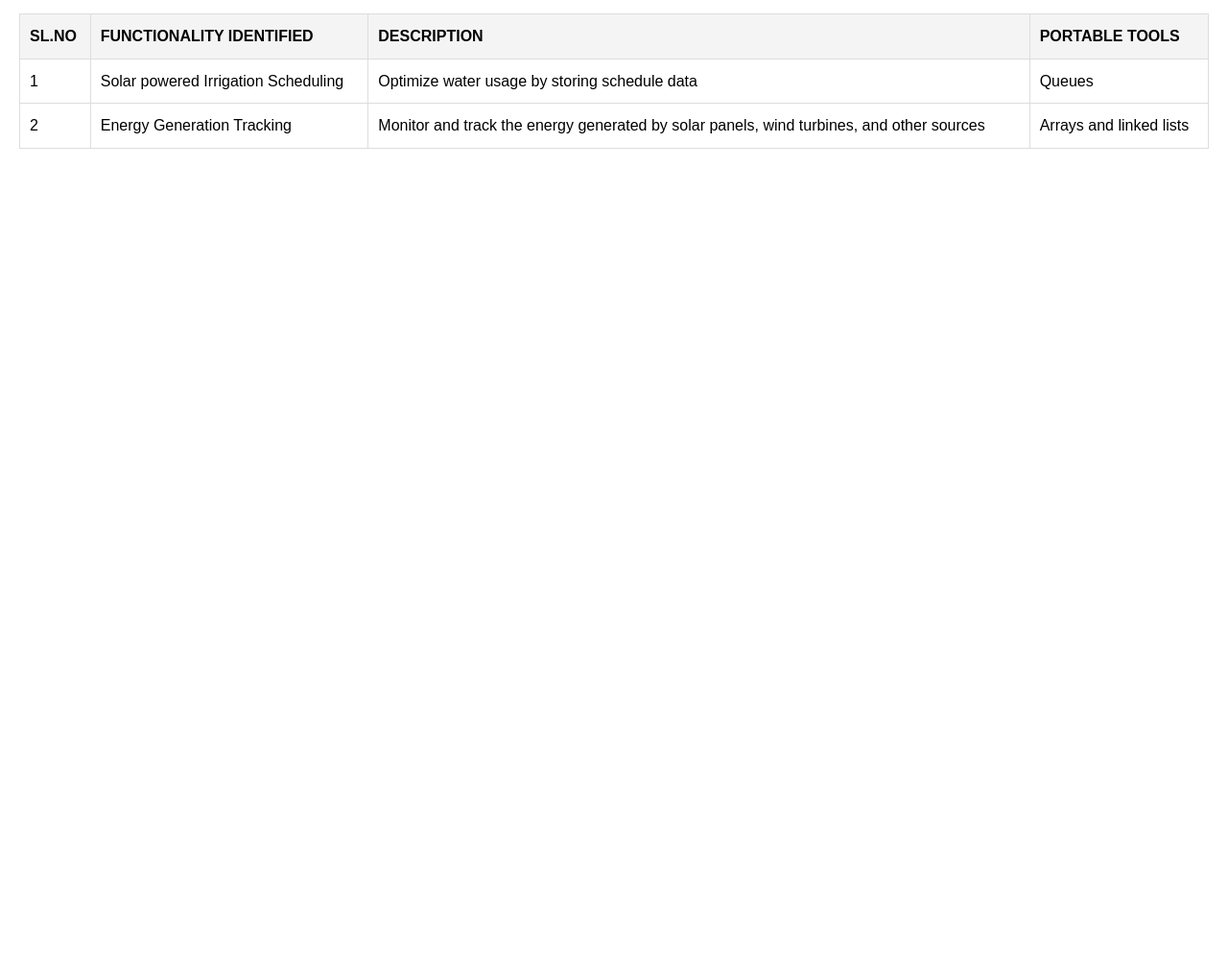
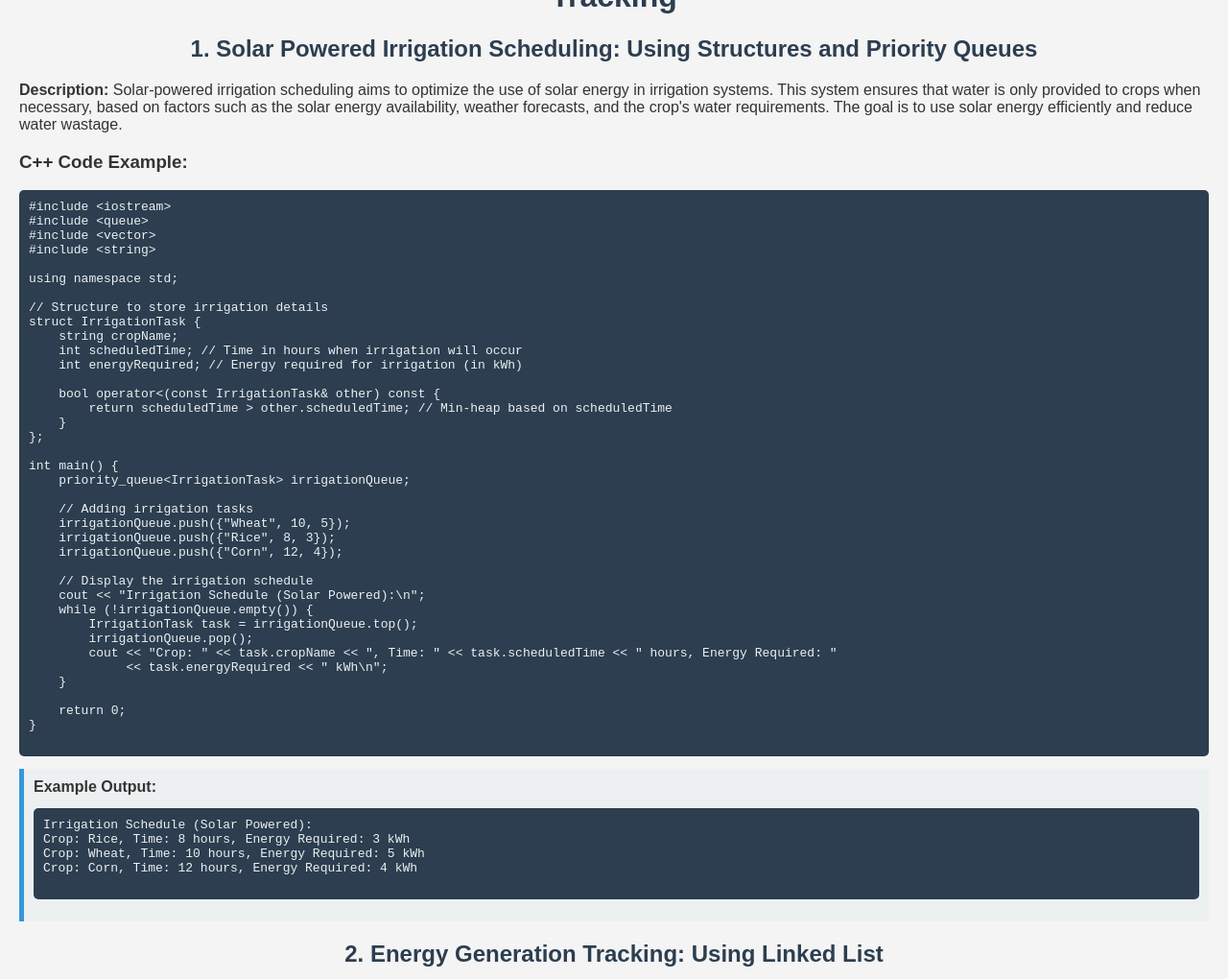
Before and after one commit to Maitripatil1407/Maitripatil1407.github.io, a plain HTML site: page codeimp.html in a window 1280 px wide. Shown: the part 80-1100 px from the top of the page at 96% size. Before the commit the page ends 800 px from the top, so only its background shows below. Drawn offline with Linux system fonts and the light colour scheme.

Commit message:
Update codeimp.html

```diff
--- a/codeimp.html
+++ b/codeimp.html
@@ -1,58 +1,206 @@
 <!DOCTYPE html>
 <html lang="en">
+
 <head>
     <meta charset="UTF-8">
     <meta name="viewport" content="width=device-width, initial-scale=1.0">
-    <title>Optimizing Agriculture with Renewable Energy</title>
+    <title>Business Cases - Solar Powered Irrigation Scheduling & Energy Generation Tracking</title>
     <style>
         body {
             font-family: Arial, sans-serif;
+            margin: 0;
+            padding: 0;
+            background-color: #f4f4f4;
+            color: #333;
+        }
+
+        h1,
+        h2 {
+            text-align: center;
+            color: #2c3e50;
+        }
+
+        .content {
             margin: 20px;
-            line-height: 1.6;
         }
-        table {
-            width: 100%;
-            border-collapse: collapse;
+
+        pre {
+            background-color: #2c3e50;
+            color: #ecf0f1;
+            padding: 10px;
+            border-radius: 5px;
+            overflow-x: auto;
+        }
+
+        .example-output {
+            background-color: #ecf0f1;
+            padding: 10px;
+            border-left: 5px solid #3498db;
             margin-bottom: 20px;
         }
-        table, th, td {
-            border: 1px solid #ddd;
-        }
-        th, td {
-            padding: 10px;
-            text-align: left;
-        }
-        th {
-            background-color: #f4f4f4;
+
+        .summary {
+            background-color: #ecf0f1;
+            padding: 15px;
+            border-left: 5px solid #3498db;
+            margin-top: 20px;
         }
     </style>
 </head>
+
 <body>
-    <h1>Optimizing Agriculture with Renewable Energy</h1>
+    <div class="content">
+        <h1>Business Cases - Solar Powered Irrigation Scheduling & Energy Generation Tracking</h1>
 
-    <table>
-        <thead>
-            <tr>
-                <th>SL.NO</th>
-                <th>FUNCTIONALITY IDENTIFIED</th>
-                <th>DESCRIPTION</th>
-                <th>PORTABLE TOOLS</th>
-            </tr>
-        </thead>
-        <tbody>
-            <tr>
-                <td>1</td>
-                <td>Solar powered Irrigation Scheduling</td>
-                <td>Optimize water usage by storing schedule data</td>
-                <td>Queues</td>
-            </tr>
-            <tr>
-                <td>2</td>
-                <td>Energy Generation Tracking</td>
-                <td>Monitor and track the energy generated by solar panels, wind turbines, and other sources</td>
-                <td>Arrays and linked lists</td>
-            </tr>
-        </tbody>
-    </table>
+        <section>
+            <h2>1. Solar Powered Irrigation Scheduling: Using Structures and Priority Queues</h2>
+            <p><strong>Description:</strong> Solar-powered irrigation scheduling aims to optimize the use of solar energy in irrigation systems. This system ensures that water is only provided to crops when necessary, based on factors such as the solar energy availability, weather forecasts, and the crop's water requirements. The goal is to use solar energy efficiently and reduce water wastage.</p>
+
+            <h3>C++ Code Example:</h3>
+            <pre>
+#include &lt;iostream&gt;
+#include &lt;queue&gt;
+#include &lt;vector&gt;
+#include &lt;string&gt;
+
+using namespace std;
+
+// Structure to store irrigation details
+struct IrrigationTask {
+    string cropName;
+    int scheduledTime; // Time in hours when irrigation will occur
+    int energyRequired; // Energy required for irrigation (in kWh)
+
+    bool operator&lt;(const IrrigationTask&amp; other) const {
+        return scheduledTime &gt; other.scheduledTime; // Min-heap based on scheduledTime
+    }
+};
+
+int main() {
+    priority_queue&lt;IrrigationTask&gt; irrigationQueue;
+
+    // Adding irrigation tasks
+    irrigationQueue.push({"Wheat", 10, 5});
+    irrigationQueue.push({"Rice", 8, 3});
+    irrigationQueue.push({"Corn", 12, 4});
+
+    // Display the irrigation schedule
+    cout &lt;&lt; "Irrigation Schedule (Solar Powered):\n";
+    while (!irrigationQueue.empty()) {
+        IrrigationTask task = irrigationQueue.top();
+        irrigationQueue.pop();
+        cout &lt;&lt; "Crop: " &lt;&lt; task.cropName &lt;&lt; ", Time: " &lt;&lt; task.scheduledTime &lt;&lt; " hours, Energy Required: "
+             &lt;&lt; task.energyRequired &lt;&lt; " kWh\n";
+    }
+
+    return 0;
+}
+            </pre>
+            <div class="example-output">
+                <strong>Example Output:</strong>
+                <pre>
+Irrigation Schedule (Solar Powered):
+Crop: Rice, Time: 8 hours, Energy Required: 3 kWh
+Crop: Wheat, Time: 10 hours, Energy Required: 5 kWh
+Crop: Corn, Time: 12 hours, Energy Required: 4 kWh
+                </pre>
+            </div>
+        </section>
+
+        <section>
+            <h2>2. Energy Generation Tracking: Using Linked List</h2>
+            <p><strong>Description:</strong> Energy generation tracking refers to monitoring the energy generated by different renewable sources, such as solar panels and wind turbines, over time. The system can help track energy production, identify trends, and make adjustments to optimize energy use. This program maintains a list of energy generation data and outputs the total energy generated by each source.</p>
+
+            <h3>C++ Code Example:</h3>
+            <pre>
+#include &lt;iostream&gt;
+#include &lt;string&gt;
+
+using namespace std;
+
+// Node structure to store energy generation details
+struct EnergyGeneration {
+    string sourceName;
+    double energyProduced; // Energy produced by the source (in kWh)
+    EnergyGeneration* next;
+
+    EnergyGeneration(string name, double energy) : sourceName(name), energyProduced(energy), next(nullptr) {}
+};
+
+class EnergyTracker {
+private:
+    EnergyGeneration* head;
+
+public:
+    EnergyTracker() : head(nullptr) {}
+
+    // Add a new energy generation record
+    void addGenerationRecord(const string&amp; source, double energy) {
+        EnergyGeneration* newRecord = new EnergyGeneration(source, energy);
+        newRecord-&gt;next = head;
+        head = newRecord;
+    }
+
+    // Display the energy generation records
+    void displayEnergyRecords() {
+        EnergyGeneration* current = head;
+        double totalEnergy = 0;
+
+        cout &lt;&lt; "Energy Generation Tracking:\n";
+        while (current != nullptr) {
+            cout &lt;&lt; "Source: " &lt;&lt; current-&gt;sourceName &lt;&lt; ", Energy Produced: " &lt;&lt; current-&gt;energyProduced &lt;&lt; " kWh\n";
+            totalEnergy += current-&gt;energyProduced;
+            current = current-&gt;next;
+        }
+
+        cout &lt;&lt; "Total Energy Generated: " &lt;&lt; totalEnergy &lt;&lt; " kWh\n";
+    }
+
+    // Destructor to free memory
+    ~EnergyTracker() {
+        while (head != nullptr) {
+            EnergyGeneration* temp = head;
+            head = head-&gt;next;
+            delete temp;
+        }
+    }
+};
+
+int main() {
+    EnergyTracker tracker;
+
+    // Adding energy generation data
+    tracker.addGenerationRecord("Solar Panel", 250.5);
+    tracker.addGenerationRecord("Wind Turbine", 180.2);
+    tracker.addGenerationRecord("Hydroelectric", 120.3);
+
+    // Display energy generation records
+    tracker.displayEnergyRecords();
+
+    return 0;
+}
+            </pre>
+            <div class="example-output">
+                <strong>Example Output:</strong>
+                <pre>
+Energy Generation Tracking:
+Source: Hydroelectric, Energy Produced: 120.3 kWh
+Source: Wind Turbine, Energy Produced: 180.2 kWh
+Source: Solar Panel, Energy Produced: 250.5 kWh
+Total Energy Generated: 551 kWh
+                </pre>
+            </div>
+        </section>
+
+        <section class="summary">
+            <h2>Summary of the C++ Code Examples:</h2>
+            <ul>
+                <li><strong>Solar Powered Irrigation Scheduling</strong> uses a priority queue to schedule irrigation tasks for crops based on solar energy availability and time.</li>
+                <li><strong>Energy Generation Tracking</strong> uses a linked list to store energy generation records and track the total energy produced by different renewable sources.</li>
+            </ul>
+            <p>These solutions are designed to optimize renewable energy use in agriculture and help farmers track energy generation for better planning and resource management.</p>
+        </section>
+    </div>
 </body>
+
 </html>
```
